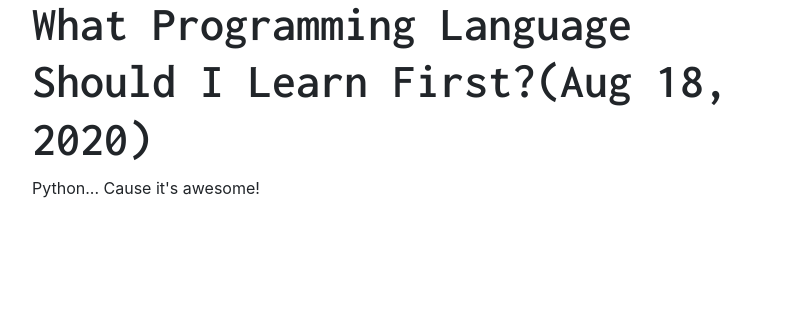
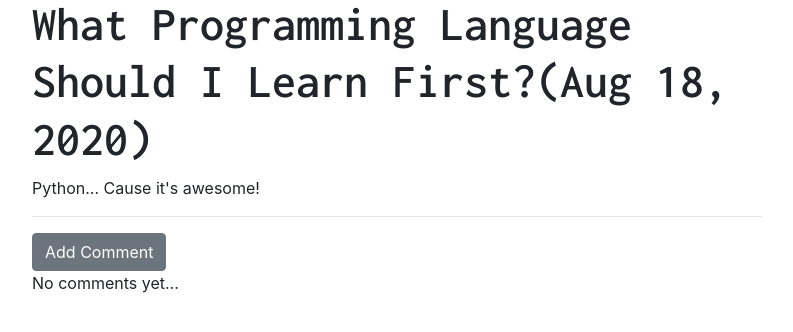
Before and after one commit to rubin-r12/my-django-site, a Django app: page /post/1/ in a window 1280 px wide. Shown: the part 158-490 px from the top of the page, without its empty margins (23-816 px from the left). Run offline with Django 3.2, Linux system fonts and the light colour scheme; data comes from the database, SQL or seed files in the repository; both versions use the stored data as it was after the commit; some libraries are stand-ins or nearby versions.

Commit message:
Add feature to comment on blog posts.

```diff
--- a/mysite/blog/admin.py
+++ b/mysite/blog/admin.py
@@ -1,4 +1,5 @@
 from django.contrib import admin
-from .models import Post
+from .models import Post, Comment
 # Register your models here.
 admin.site.register(Post)
+admin.site.register(Comment)
--- a/mysite/blog/models.py
+++ b/mysite/blog/models.py
@@ -15,3 +15,12 @@
 
     def __str__(self):
         return self.title
+
+class Comment(models.Model):
+    post = models.ForeignKey('blog.Post', on_delete=models.CASCADE, related_name='comments')
+    author = models.CharField(max_length=200)
+    text = models.TextField()
+    created_date = models.DateTimeField(default=timezone.now)
+
+    def __str__(self):
+        return self.text
--- a/mysite/blog/static/css/blog.css
+++ b/mysite/blog/static/css/blog.css
@@ -36,3 +36,6 @@
     font-size: 26pt;
     margin-right: 20px;
 }
+.comment {
+    margin: 20px 0px 20px 20px;
+}
--- a/mysite/blog/templates/blog/post_detail.html
+++ b/mysite/blog/templates/blog/post_detail.html
@@ -18,5 +18,19 @@
     {% endif %}
     <h1>{{ post.title }}</h1>
     <p>{{ post.text|linebreaksbr }}</p>
+
+    <hr>
+    <a href="{% url 'add_comment_to_post' pk=post.pk %}" class="btn btn-secondary">Add Comment</a>
+    {% for comment in post.comments.all %}
+        <div class="comment">
+            <div class="date">
+                {{ comment.created_date }}
+            </div>
+            <strong>{{comment.author}}</strong>
+            <p>{{comment.text}}</p>
+        </div>
+    {% empty %}
+        <p>No comments yet...</p>
+    {% endfor %}
 </div>
 {% endblock %}
--- a/mysite/blog/urls.py
+++ b/mysite/blog/urls.py
@@ -14,4 +14,6 @@
     path('drafts/', views.post_draft_list, name='post_draft_list'),
     # 127.0.0.1:8000/post/1/publish
     path('post/<int:pk>/publish/', views.post_publish, name='post_publish'),
+    # 127.0.0.1:8000/post/1/comment
+    path('post/<int:pk>/comment/', views.add_comment_to_post, name='add_comment_to_post'),
 ]
--- a/mysite/blog/views.py
+++ b/mysite/blog/views.py
@@ -2,7 +2,7 @@
 from django.shortcuts import render, get_object_or_404, redirect
 from django.utils import timezone
 
-from .forms import PostForm
+from .forms import PostForm, CommentForm
 from .models import Post
 
 # Create your views here.
@@ -61,3 +61,17 @@
     post = get_object_or_404(Post, pk=pk)
     post.publish()
     return redirect('post_detail', pk=pk)
+
+def add_comment_to_post(request, pk):
+    post = get_object_or_404(Post, pk=pk)
+    if request.method =='POST':
+        form = CommentForm(request.POST)
+        if form.is_valid():
+            comment = form.save(commit=False)
+            comment.author = request.user
+            comment.post = post
+            comment.save()
+            return redirect('post_detail', pk=post.pk)
+    else:
+        form = CommentForm()
+        return render(request, 'blog/add_comment_to_post.html', {'form': form})
```
Also changed, not shown: mysite/blog/forms.py (+6 -1 lines), mysite/blog/templates/blog/add_comment_to_post.html (added, +12 -0 lines), mysite/blog/migrations/0002_comment.py (added), mysite/db.sqlite3.
